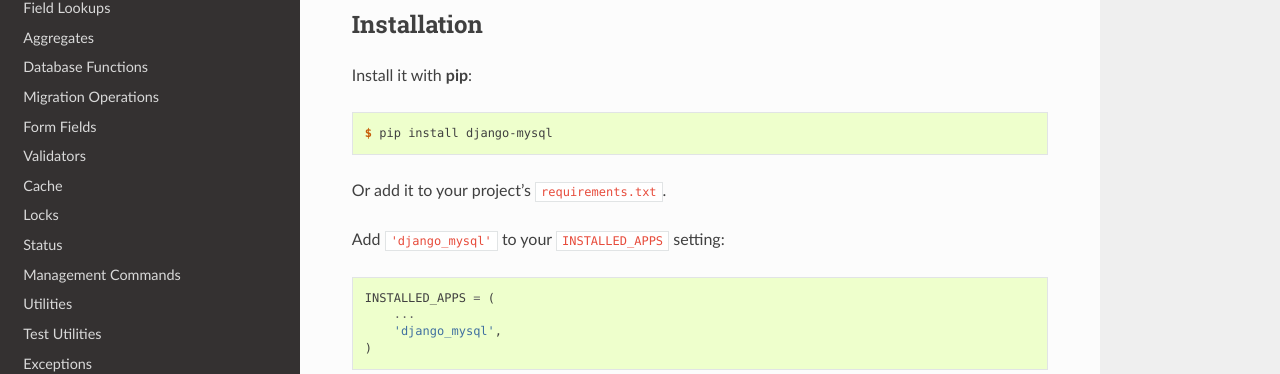
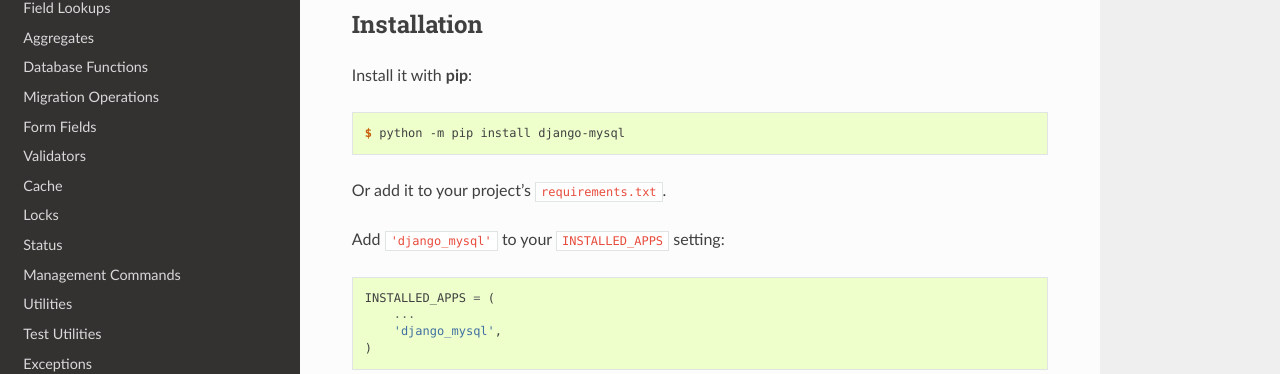
Before and after one commit to adamchainz/django-mysql, a Sphinx documentation site: the page built from docs/installation.rst, in a window 1280 px wide and 900 px high. Shown: the part 376-750 px from the top of the window. Built offline with Sphinx 7.4.7 and the Read the Docs theme 2.0.0, drawn with Linux system fonts in a browser that asks for light colours.

Commit message:
Switch 'pip install' for 'python -m pip install'
As per [Brett Cannon's article](https://snarky.ca/why-you-should-use-python-m-pip/).

```diff
--- a/CONTRIBUTING.rst
+++ b/CONTRIBUTING.rst
@@ -105,7 +105,7 @@
 
    .. code-block:: sh
 
-       $ pip install tox
+       $ python -m pip install tox
        $ tox -e py36-django21
 
    The ``tox.ini`` file defines a large number of test environments, for
--- a/docs/installation.rst
+++ b/docs/installation.rst
@@ -19,7 +19,7 @@
 
 .. code-block:: console
 
-    $ pip install django-mysql
+    $ python -m pip install django-mysql
 
 Or add it to your project's ``requirements.txt``.
 
--- a/docs/model_fields/dynamic_field.rst
+++ b/docs/model_fields/dynamic_field.rst
@@ -44,7 +44,7 @@
     To use this field, you'll need to:
 
     1. Use MariaDB 10.0.2+
-    2. Install ``mariadb-dyncol`` (``pip install mariadb-dyncol``)
+    2. Install ``mariadb-dyncol`` (``python -m pip install mariadb-dyncol``)
     3. Use either the ``utf8mb4`` or ``utf8`` character set for your
        database connection.
 
```
Also changed, not shown: .travis.yml, 1 other file.
